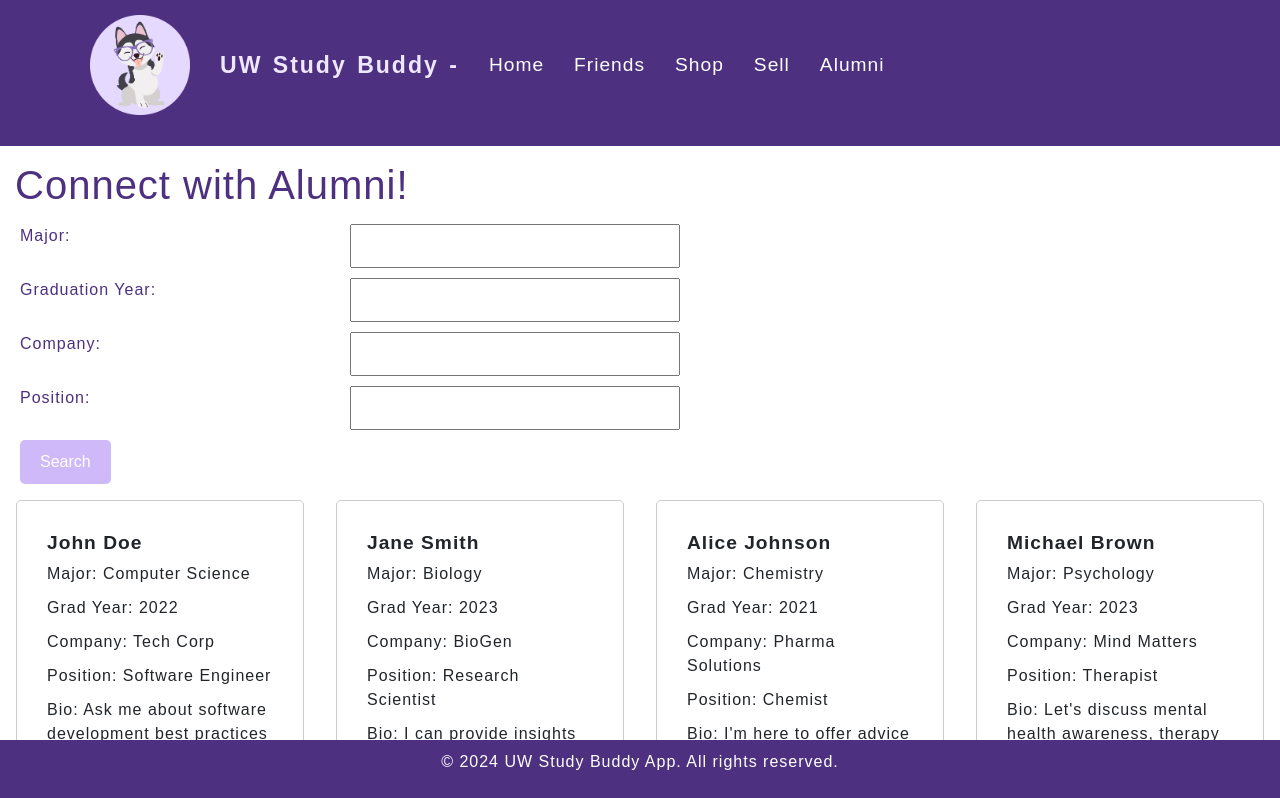
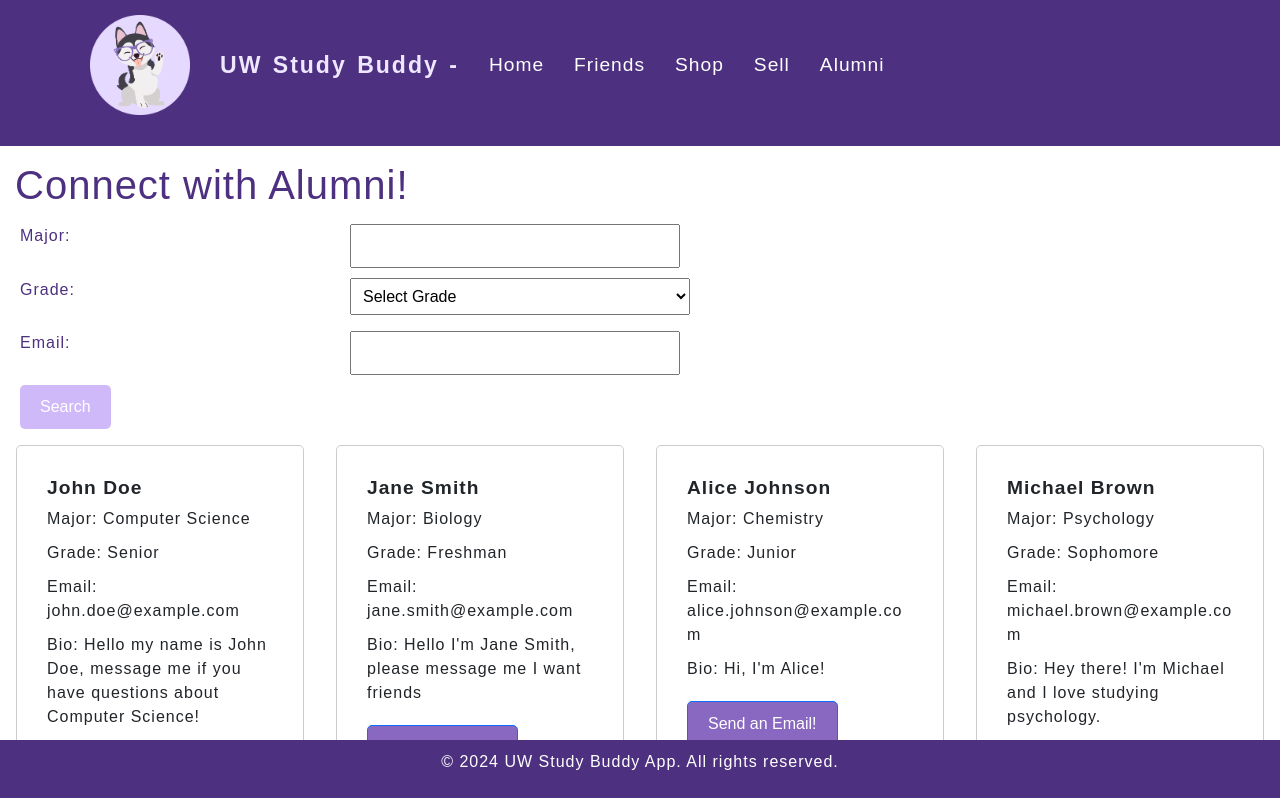
Before and after one commit to devanshidesai25/uwstudybuddy, a React (Create React App) app: page /friends in a window 1280 px wide. Shown: the top 798 px of the page. Built offline with nearby package versions, Linux system fonts and the light colour scheme.

Commit message:
fixed friends page

```diff
--- a/src/Friends.js
+++ b/src/Friends.js
@@ -1,24 +1,23 @@
 import React, { useState, useEffect } from 'react';
 import Header from './Header';
 import Footer from './Footer';
-import alumni from './AlumniData';
+import profiles from './profileData';
 
-function FriendItem({ friend }) {
-  const handleViewLinkedIn = () => {
-    window.open(friend.linkedin, '_blank');
+function FriendItem({ friend, handleSendEmail, isSelected, toggleSelection }) {
+  const sendEmail = () => {
+    handleSendEmail(friend.email);
   };
 
   return (
-    <div className="card m-3" style={{ width: '18rem' }}>
+    <div className={`card m-3 ${isSelected ? 'selected' : ''}`} style={{ width: '18rem' }} onClick={toggleSelection}>
       <div className="card-body">
         <h5 className="card-title">{friend.name}</h5>
         <p className="card-text">Major: {friend.major}</p>
-        <p className="card-text">Grad Year: {friend.gradYear}</p>
-        <p className="card-text">Company: {friend.company}</p>
-        <p className="card-text">Position: {friend.position}</p>
+        <p className="card-text">Grade: {friend.grade}</p>
+        <p className="card-text">Email: {friend.email}</p>
         <p className="card-text">Bio: {friend.bio}</p>
-        <button className="btn btn-primary purple-btn" onClick={handleViewLinkedIn}>
-          View LinkedIn
+        <button className="btn btn-primary purple-btn" onClick={sendEmail}>
+          Send an Email!
         </button>
       </div>
     </div>
@@ -28,14 +27,15 @@ function FriendItem({ friend }) {
 function Friends() {
   const [searchCriteria, setSearchCriteria] = useState({
     major: '',
-    gradYear: '',
-    company: '',
-    position: ''
+    grade: '',
+    email: '',
+    bio: ''
   });
   const [searchResults, setSearchResults] = useState([]);
+  const [selectedProfiles, setSelectedProfiles] = useState([]);
 
   useEffect(() => {
-    setSearchResults(alumni);
+    setSearchResults(profiles);
   }, []);
 
   const handleInputChange = (e) => {
@@ -49,32 +49,58 @@ function Friends() {
   const handleSubmit = (e) => {
     e.preventDefault();
 
-    const filteredProfiles = alumni.filter((profile) => {
+    const filteredProfiles = profiles.filter((profile) => {
       const majorMatch =
         !searchCriteria.major ||
         profile.major.toLowerCase().includes(searchCriteria.major.toLowerCase());
-      const gradYearMatch =
-        !searchCriteria.gradYear ||
-        profile.gradYear.toLowerCase() === searchCriteria.gradYear.toLowerCase();
-      const companyMatch =
-        !searchCriteria.company ||
-        profile.company.toLowerCase().includes(searchCriteria.company.toLowerCase());
-      const positionMatch =
-        !searchCriteria.position ||
-        profile.position.toLowerCase().includes(searchCriteria.position.toLowerCase());
+      const gradeMatch =
+        !searchCriteria.grade ||
+        profile.grade.toLowerCase() === searchCriteria.grade.toLowerCase();
+      const emailMatch =
+        !searchCriteria.email ||
+        profile.email.toLowerCase().includes(searchCriteria.email.toLowerCase());
+      const bioMatch =
+        !searchCriteria.bio ||
+        profile.bio.toLowerCase().includes(searchCriteria.bio.toLowerCase());
 
-      return majorMatch && gradYearMatch && companyMatch && positionMatch;
+      return majorMatch && gradeMatch && emailMatch && bioMatch;
     });
 
     setSearchResults(filteredProfiles);
   };
+
+  const toggleProfileSelection = (profile) => {
+    setSelectedProfiles((prevSelected) => {
+      if (prevSelected.some((p) => p.id === profile.id)) {
+        return prevSelected.filter((p) => p.id !== profile.id);
+      } else {
+        return [...prevSelected, profile];
+      }
+    });
+  };
+
+  const handleSendEmail = () => {
+    if (selectedProfiles.length === 0) {
+      alert('Please select at least one profile to send an email.');
+      return;
+    }
+
+    const emailList = selectedProfiles.map(friend => friend.email).join(',');
+    const subject = 'Your Subject';
+    const body = 'Your email body content.';
+    const mailtoLink = `mailto:${emailList}?subject=${encodeURIComponent(subject)}&body=${encodeURIComponent(body)}`;
+
+    window.location.href = mailtoLink;
+  };
+
+
 
   return (
     <div>
       <Header />
 
       <div className="friends-container">
-        <section className='alumni-search'>
+        <section className="alumni-search">
           <h1 className="friends-header">Connect with Alumni!</h1>
 
           <form onSubmit={handleSubmit} className="friends-form">
@@ -87,31 +113,27 @@ function Friends() {
               value={searchCriteria.major}
             />
 
-            <label htmlFor="gradYear">Graduation Year:</label>
+            <label htmlFor="grade">Grade:</label>
+            <select
+              id="grade"
+              name="grade"
+              onChange={handleInputChange}
+              value={searchCriteria.grade}
+            >
+              <option value="">Select Grade</option>
+              <option value="Freshman">Freshman</option>
+              <option value="Sophomore">Sophomore</option>
+              <option value="Junior">Junior</option>
+              <option value="Senior">Senior</option>
+            </select>
+
+            <label htmlFor="email">Email:</label>
             <input
-              type="text"
-              id="gradYear"
-              name="gradYear"
+              type="email"
+              id="email"
+              name="email"
               onChange={handleInputChange}
-              value={searchCriteria.gradYear}
-            />
-
-            <label htmlFor="company">Company:</label>
-            <input
-              type="text"
-              id="company"
-              name="company"
-              onChange={handleInputChange}
-              value={searchCriteria.company}
-            />
-
-            <label htmlFor="position">Position:</label>
-            <input
-              type="text"
-              id="position"
-              name="position"
-              onChange={handleInputChange}
-              value={searchCriteria.position}
+              value={searchCriteria.email}
             />
 
             <button type="submit">Search</button>
@@ -122,21 +144,33 @@ function Friends() {
       <div id="results" style={{ display: 'flex', flexWrap: 'wrap' }}>
         {searchResults.length === 0 ? (
           <p>
-            {searchCriteria.major || searchCriteria.gradYear || searchCriteria.company || searchCriteria.position
+            {searchCriteria.major || searchCriteria.grade || searchCriteria.email || searchCriteria.bio
               ? 'No matching friends found.'
               : 'Enter search criteria.'}
           </p>
         ) : (
-          searchResults.map((friend) => (
-            <FriendItem key={friend.id} friend={friend} />
+          searchResults.map((profile) => (
+            <FriendItem
+              key={profile.id}
+              friend={profile}
+              handleSendEmail={handleSendEmail}
+              isSelected={selectedProfiles.some((p) => p.id === profile.id)}
+              toggleSelection={() => toggleProfileSelection(profile)}
+            />
           ))
         )}
       </div>
 
-      {!searchCriteria.major && !searchCriteria.gradYear && !searchCriteria.company && !searchCriteria.position && (
+      {!searchCriteria.major && !searchCriteria.grade && !searchCriteria.email && !searchCriteria.bio && (
         <div id="allFriends" style={{ display: 'flex', flexWrap: 'wrap' }}>
-          {alumni.map((friend) => (
-            <FriendItem key={friend.id} friend={friend} />
+          {profiles.map((profile) => (
+            <FriendItem
+              key={profile.id}
+              friend={profile}
+              handleSendEmail={handleSendEmail}
+              isSelected={selectedProfiles.some((p) => p.id === profile.id)}
+              toggleSelection={() => toggleProfileSelection(profile)}
+            />
           ))}
         </div>
       )}
--- a/src/profileData.js
+++ b/src/profileData.js
@@ -11,7 +11,7 @@ const profiles = [
     "id": "2",
     "name": "Jane Smith",
     "major": "Biology",
-    "email": 'john.doe@example.com',
+    "email": 'jane.smith@example.com',
     "grade": "Freshman",
     "bio": "Hello I'm Jane Smith, please message me I want friends"
   },
@@ -19,7 +19,7 @@ const profiles = [
     "id": "3",
     "name": "Alice Johnson",
     "major": "Chemistry",
-    "email": 'john.doe@example.com',
+    "email": 'alice.johnson@example.com',
     "grade": "Junior",
     "bio": "Hi, I'm Alice!"
   },
@@ -27,7 +27,7 @@ const profiles = [
     "id": "4",
     "name": "Michael Brown",
     "major": "Psychology",
-    "email": 'john.doe@example.com',
+    "email": 'michael.brown@example.com',
     "grade": "Sophomore",
     "bio": "Hey there! I'm Michael and I love studying psychology."
   },
@@ -35,7 +35,7 @@ const profiles = [
     "id": "5",
     "name": "Emily Wilson",
     "major": "English Literature",
-    "email": 'john.doe@example.com',
+    "email": 'emily.wilson@example.com',
     "grade": "Senior",
     "bio": "Hi, I'm Emily. Let's talk about literature!"
   },
@@ -43,7 +43,7 @@ const profiles = [
     "id": "6",
     "name": "David Martinez",
     "major": "Mathematics",
-    "email": 'john.doe@example.com',
+    "email": 'david.martinez@example.com',
     "grade": "Junior",
     "bio": "Hello! I'm David and I enjoy solving complex math problems."
   },
@@ -51,7 +51,7 @@ const profiles = [
     "id": "7",
     "name": "Sarah Lee",
     "major": "Physics",
-    "email": 'john.doe@example.com',
+    "email": 'sarah.lee@example.com',
     "grade": "Sophomore",
     "bio": "Hi there! I'm Sarah and I love exploring the mysteries of the universe through physics."
   },
@@ -59,7 +59,7 @@ const profiles = [
     "id": "8",
     "name": "Matthew Taylor",
     "major": "History",
-    "email": 'john.doe@example.com',
+    "email": 'matthew.taylor@example.com',
     "grade": "Junior",
     "bio": "Greetings! I'm Matthew and I'm passionate about studying history and unraveling its secrets."
   },
@@ -67,7 +67,7 @@ const profiles = [
     "id": "9",
     "name": "Olivia Garcia",
     "major": "Art",
-    "email": 'john.doe@example.com',
+    "email": 'olivia.garcie@example.com',
     "grade": "Senior",
     "bio": "Hey! I'm Olivia and I express myself through art. Let's create something beautiful together!"
   },
@@ -75,7 +75,7 @@ const profiles = [
     "id": "10",
     "name": "Daniel Clark",
     "major": "Economics",
-    "email": 'john.doe@example.com',
+    "email": 'daniel.clark@example.com',
     "grade": "Freshman",
     "bio": "Hello, I'm Daniel and I'm excited to learn about the principles of economics."
   },
@@ -83,7 +83,7 @@ const profiles = [
     "id": "11",
     "name": "Sophia Rodriguez",
     "major": "Political Science",
-    "email": 'john.doe@example.com',
+    "email": 'sophia.rodriguez@example.com',
     "grade": "Senior",
     "bio": "Hi, I'm Sophia. Let's discuss politics and the world's current affairs!"
   },
@@ -91,7 +91,7 @@ const profiles = [
     "id": "12",
     "name": "Liam Wilson",
     "major": "Music",
-    "email": 'john.doe@example.com',
+    "email": 'liam.wilson@example.com',
     "grade": "Junior",
     "bio": "Hey, I'm Liam. Music is my passion, and I love playing various instruments."
   },
@@ -99,7 +99,7 @@ const profiles = [
     "id": "13",
     "name": "Ava Lopez",
     "major": "Environmental Science",
-    "email": 'john.doe@example.com',
+    "email": 'ava.lopez@example.com',
     "grade": "Sophomore",
     "bio": "Hi, I'm Ava. Let's work together to protect and preserve our planet."
   },
@@ -107,7 +107,7 @@ const profiles = [
     "id": "14",
     "name": "Noah Gonzalez",
     "major": "Engineering",
-    "email": 'john.doe@example.com',
+    "email": 'noah.gonzalez@example.com',
     "grade": "Senior",
     "bio": "Hey there! I'm Noah, and I'm fascinated by the world of engineering and innovation."
   },
@@ -115,7 +115,7 @@ const profiles = [
     "id": "15",
     "name": "Isabella Perez",
     "major": "Sociology",
-    "email": 'john.doe@example.com',
+    "email": 'isabella.perez@example.com',
     "grade": "Junior",
     "bio": "Hi, I'm Isabella. Let's explore society and its intricacies through sociology."
   }
```
